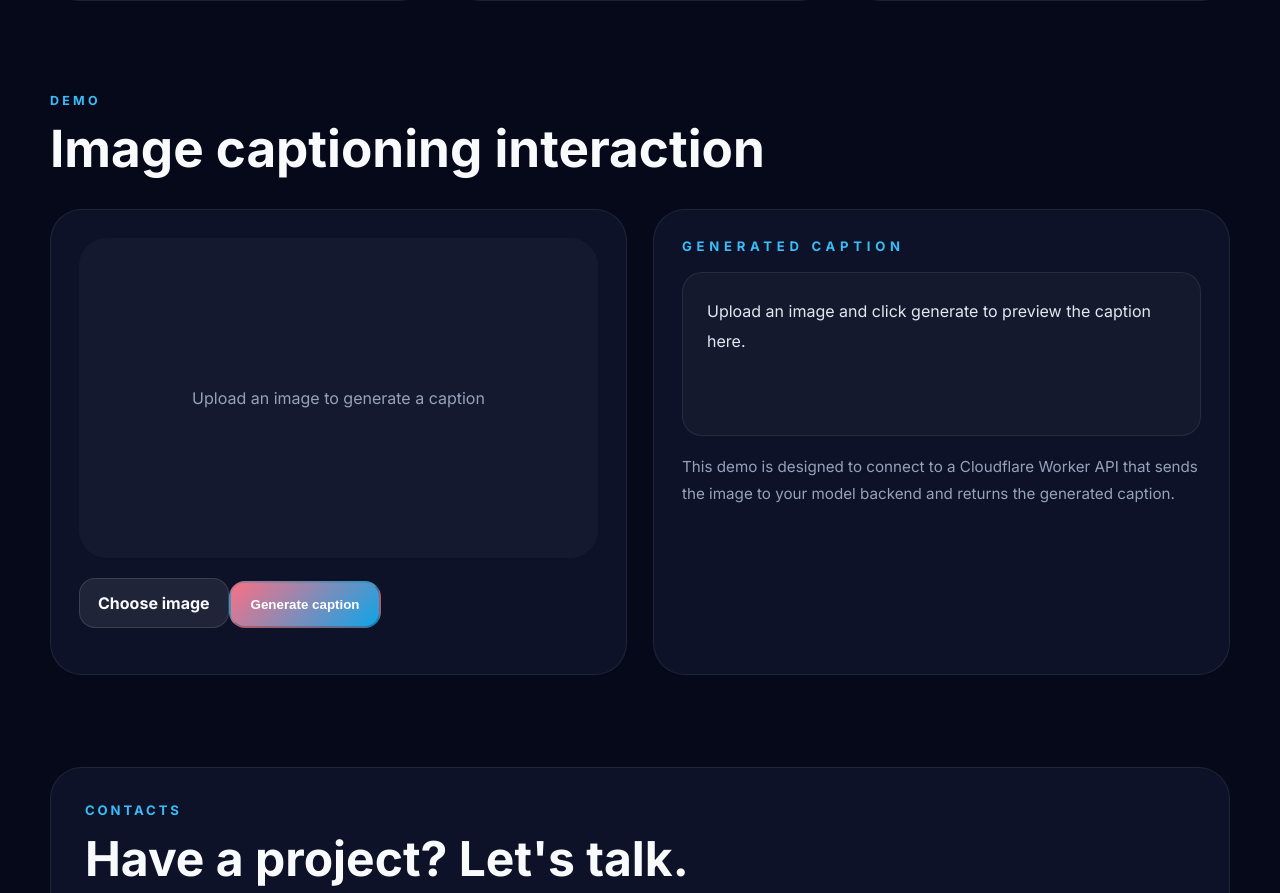
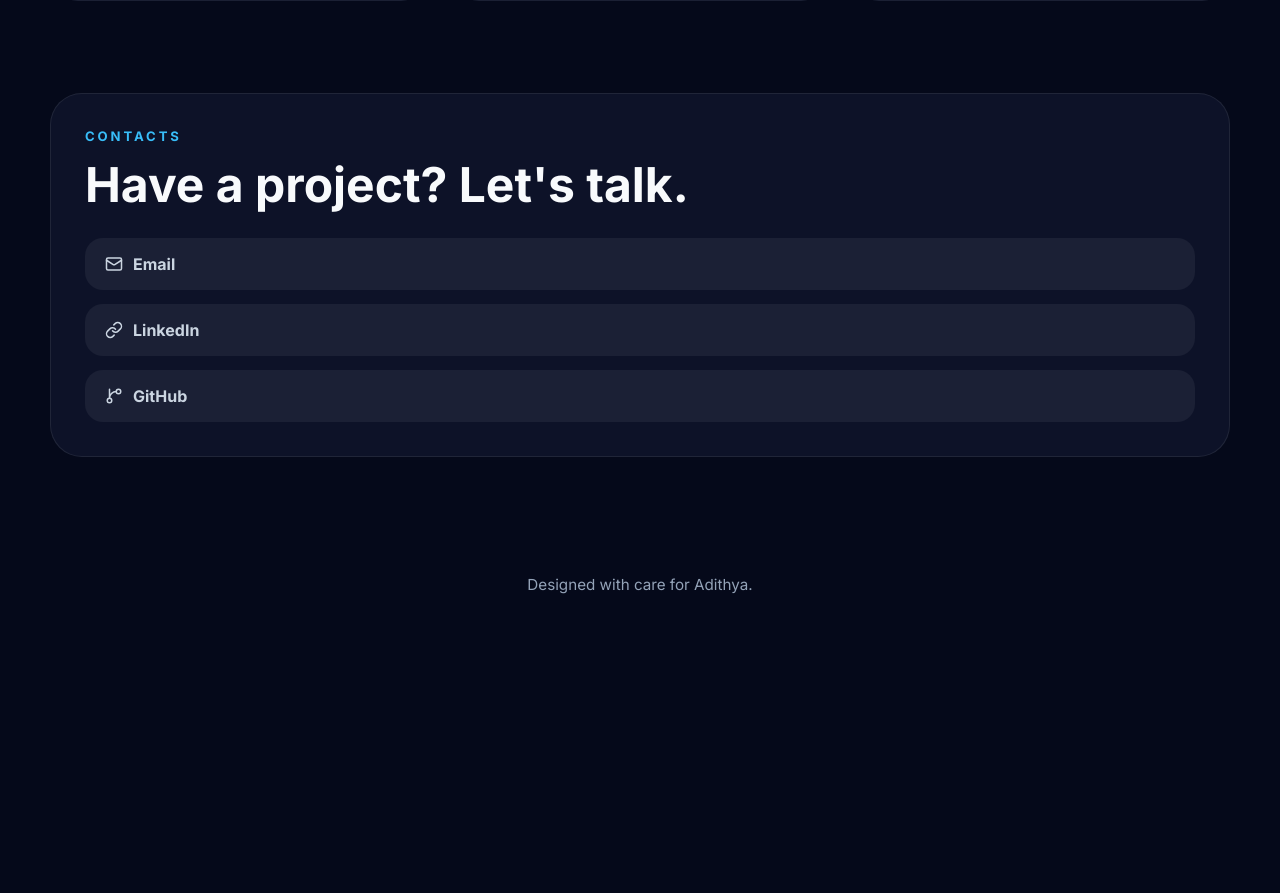
Before and after one commit to adithyabaacha/portfolio, a React (Vite) app: page / in a window 1280 px wide. Shown: the part 2227-3120 px from the top of the page. After the commit the page ends 2876 px from the top, so only its background shows below. Built offline with nearby package versions, Linux system fonts and the light colour scheme.

Commit message:
Removed image captioning demo

```diff
--- a/src/App.jsx
+++ b/src/App.jsx
@@ -1,4 +1,3 @@
-import { useState } from "react";
 import { ArrowUpRight, Award, BrainCircuit, BriefcaseBusiness, Code2, DatabaseZap, GitBranch, Link, Mail, MapPin, Phone, Rocket, ServerCog, Sparkles } from "lucide-react";
 import "./App.css";
 
@@ -52,12 +51,6 @@ const skills = [
 ];
 
 function App() {
-  const [captionImage, setCaptionImage] = useState(null);
-  const [captionPreview, setCaptionPreview] = useState(null);
-  const [generatedCaption, setGeneratedCaption] = useState("");
-  const [captionLoading, setCaptionLoading] = useState(false);
-  const [captionError, setCaptionError] = useState("");
-
   return (
     <div className="page-shell">
       <header className="topbar">
@@ -161,69 +154,6 @@ function App() {
           </div>
         </section>
 
-        <section className="caption-demo" id="caption-demo">
-          <div className="section-header">
-            <p>Demo</p>
-            <h2>Image captioning interaction</h2>
-          </div>
-          <div className="caption-demo-grid">
-            <div className="caption-demo-card">
-              <div className="caption-preview">
-                {captionPreview ? (
-                  <img src={captionPreview} alt="Uploaded preview" />
-                ) : (
-                  <div className="image-placeholder">Upload an image to generate a caption</div>
-                )}
-              </div>
-              <label className="upload-label">
-                <input type="file" accept="image/*" onChange={(e) => {
-                  const file = e.target.files?.[0];
-                  if (!file) return;
-                  setCaptionError("");
-                  setGeneratedCaption("");
-                  setCaptionImage(file);
-                  setCaptionPreview(URL.createObjectURL(file));
-                }} />
-                Choose image
-              </label>
-              <button className="primary" type="button" disabled={!captionImage || captionLoading} onClick={async () => {
-                if (!captionImage) return;
-                setCaptionLoading(true);
-                setCaptionError("");
-                setGeneratedCaption("");
-                try {
-                  const formData = new FormData();
-                  formData.append("image", captionImage);
-                  const response = await fetch("/api/caption", {
-                    method: "POST",
-                    body: formData,
-                  });
-                  if (!response.ok) throw new Error(`Server error ${response.status}`);
-                  const data = await response.json();
-                  setGeneratedCaption(data.caption || data.result || "No caption returned.");
-                } catch (error) {
-                  setCaptionError("Could not generate caption. Make sure the caption endpoint is configured.");
-                } finally {
-                  setCaptionLoading(false);
-                }
-              }}>
-                {captionLoading ? "Generating..." : "Generate caption"}
-              </button>
-              {captionError && <p className="error-message">{captionError}</p>}
-            </div>
-
-            <div className="caption-result">
-              <p className="eyebrow">Generated caption</p>
-              <div className="caption-output">
-                {generatedCaption || "Upload an image and click generate to preview the caption here."}
-              </div>
-              <div className="caption-help">
-                This demo is designed to connect to a Cloudflare Worker API that sends the image to your model backend and returns the generated caption.
-              </div>
-            </div>
-          </div>
-        </section>
-
         <section className="contact" id="contact">
           <div className="contact-card">
             <div>
```
